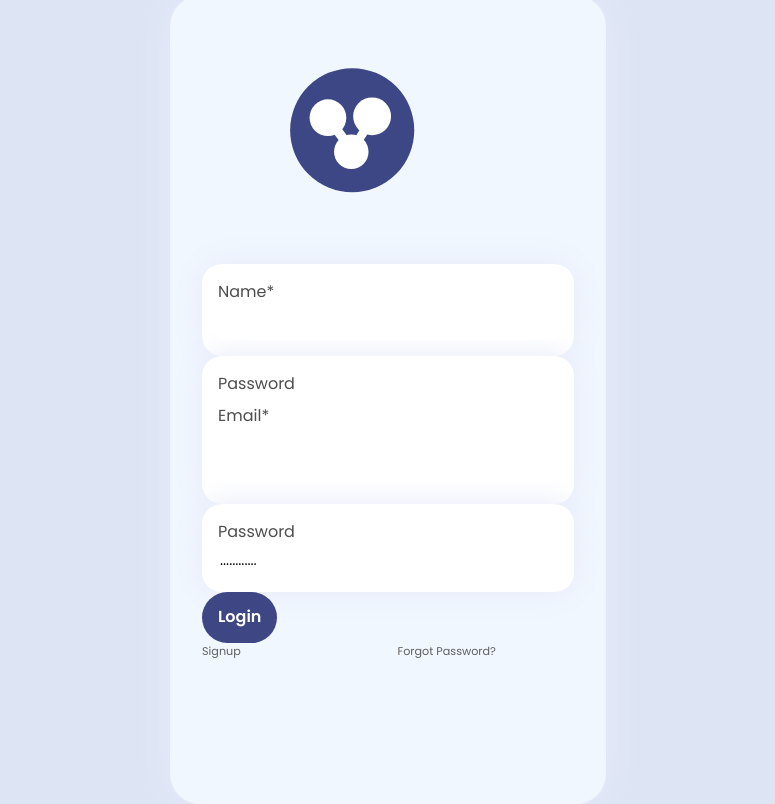
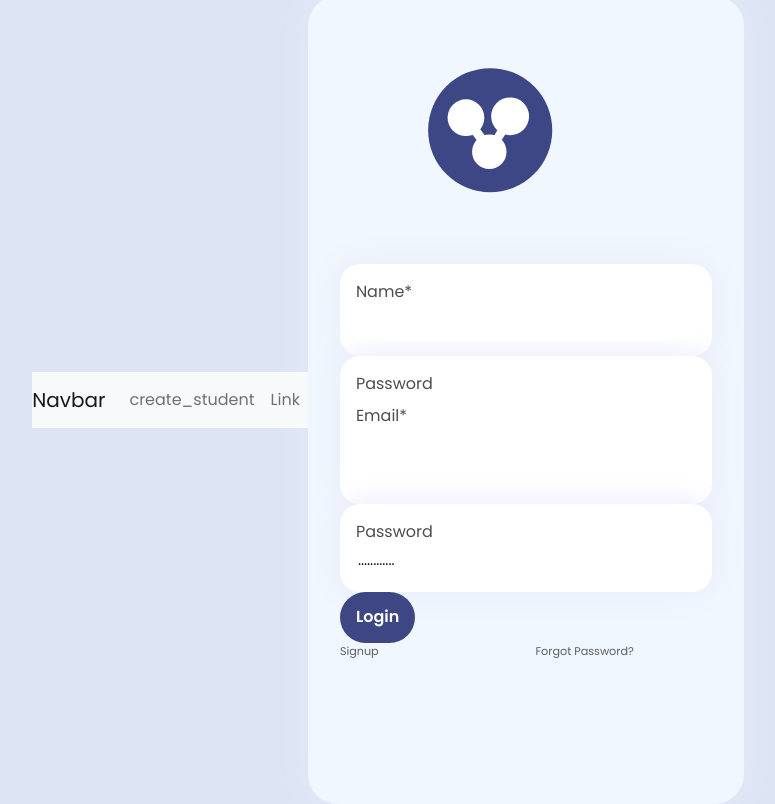
Before and after one commit to samirvithlani/yash_django, a Django app: page /crud/create/ in a window 1280 px wide. Shown: the whole page, without its empty margins (252-1027 px from the left). Run offline with Django 4.2, Linux system fonts and the light colour scheme; some libraries are stand-ins or nearby versions.

Commit message:
extend include

```diff
--- a/crud/urls.py
+++ b/crud/urls.py
@@ -5,6 +5,7 @@
 urlpatterns = [
     path('create/',views.create_student_view,name='create_student'),
     path('list/',views.student_list_view,name='student_list'),
+    path('listsort/',views.student_list_sort,name='student_sort'),
     path('delete/<int:id>',views.student_delete_view,name='student_delete'),
     path('detail/<int:id>',views.student_detail_view,name='student_detail'),
     path('update/<int:id>',views.student_update_view,name='student_update')
--- a/crud/views.py
+++ b/crud/views.py
@@ -16,10 +16,21 @@
 
 
 def student_list_view(request):
+    print("hello")
     context = {}
     students = Student.objects.all().values()
     context['students'] = students
     return render(request,"crud/student_list.html",context)
+
+
+def student_list_sort(request):
+
+    print("sort")
+    context ={}
+    student = Student.objects.all().order_by('-roll').values()
+    context['students'] = student
+    return render(request,"crud/student_list.html",context)
+
 
 def student_delete_view(request,id):
     context = {}
--- /dev/null
+++ b/templates/base.html
@@ -0,0 +1,27 @@
+<!DOCTYPE html>
+<html lang="en">
+<head>
+    <link href="https://cdn.jsdelivr.net/npm/bootstrap@5.0.2/dist/css/bootstrap.min.css" rel="stylesheet" integrity="sha384-EVSTQN3/azprG1Anm3QDgpJLIm9Nao0Yz1ztcQTwFspd3yD65VohhpuuCOmLASjC" crossorigin="anonymous">
+</head>
+<body>
+
+
+    {% block navbar %}
+
+    {% endblock navbar %}
+
+    {% block content %}
+    {% endblock content %}
+
+
+    {% block abc %}
+
+    {% endblock abc %}
+
+
+    {% block footer %}
+    {% endblock footer %}
+
+
+</body>
+</html>
--- a/templates/crud/create_student.html
+++ b/templates/crud/create_student.html
@@ -1,67 +1,199 @@
-{% load static %}
-{% load crispy_forms_tags  %}
+{% extends '../base.html' %}
+{% load static %} {% load crispy_forms_tags %}
+
+
+{% block navbar %}
+  {% include '../navbar.html' %}
+{% endblock navbar %}
+
+
+
+{% block content %}
+
 <!DOCTYPE html>
 <html lang="en">
   <head>
-    <link href="https://cdn.jsdelivr.net/npm/bootstrap@5.0.2/dist/css/bootstrap.min.css" rel="stylesheet" integrity="sha384-EVSTQN3/azprG1Anm3QDgpJLIm9Nao0Yz1ztcQTwFspd3yD65VohhpuuCOmLASjC" crossorigin="anonymous">
-    <link rel="stylesheet" href="https://cdnjs.cloudflare.com/ajax/libs/normalize/5.0.0/normalize.min.css">
-    <link rel='stylesheet' href='https://fonts.googleapis.com/css2?family=Poppins:ital,wght@0,100;0,200;0,300;0,400;0,500;0,600;0,700;0,800;0,900;1,100;1,200;1,300;1,400;1,500;1,600;1,700;1,800;1,900&amp;display=swap'>
-    <link rel="stylesheet" href="{% static 'style.css' %}">
+    <link
+      href="https://cdn.jsdelivr.net/npm/bootstrap@5.0.2/dist/css/bootstrap.min.css"
+      rel="stylesheet"
+      integrity="sha384-EVSTQN3/azprG1Anm3QDgpJLIm9Nao0Yz1ztcQTwFspd3yD65VohhpuuCOmLASjC"
+      crossorigin="anonymous"
+    />
+    <link
+      rel="stylesheet"
+      href="https://cdnjs.cloudflare.com/ajax/libs/normalize/5.0.0/normalize.min.css"
+    />
+    <link
+      rel="stylesheet"
+      href="https://fonts.googleapis.com/css2?family=Poppins:ital,wght@0,100;0,200;0,300;0,400;0,500;0,600;0,700;0,800;0,900;1,100;1,200;1,300;1,400;1,500;1,600;1,700;1,800;1,900&amp;display=swap"
+    />
+    <link rel="stylesheet" href="{% static 'style.css' %}" />
   </head>
   <body>
-    {% comment %} <form method ="POST">
+
+    {% comment %}
+    <form method="POST">
       {% csrf_token %}
-        <div class ="mb-3">
-            <table class ="table">
+      <div class="mb-3">
+        <table class="table">
           {{form.as_table}}
         </table>
-        <input type ="submit" name ="submit" value ="Submit">
+        <input type="submit" name="submit" value="Submit" />
       </div>
-    </form> {% endcomment %}
-    {% comment %} <form method ="POST">
+    </form>
+    {% endcomment %} {% comment %}
+    <form method="POST">
       {% csrf_token %}
-        <div class ="mb-3">
+      <div class="mb-3">
         {{form|crispy}}
-        <input type ="submit" name ="submit" value ="Submit">
+        <input type="submit" name="submit" value="Submit" />
       </div>
-    </form> {% endcomment %}
-    {% comment %} <form method="POST">
+    </form>
+    {% endcomment %} {% comment %}
+    <form method="POST">
       {% csrf_token %}
-        <div class = "form-group">
-            <div class = "form-group col-md-6 mb-0">
+      <div class="form-group">
+        <div class="form-group col-md-6 mb-0">
           {{form.name | as_crispy_field}}
         </div>
       </div>
-
-    </form> {% endcomment %}
+    </form>
+    {% endcomment %}
 
     <div class="screen-1">
-        <svg class="logo" xmlns="http://www.w3.org/2000/svg" xmlns:xlink="http://www.w3.org/1999/xlink" version="1.1" width="300" height="300" viewBox="0 0 640 480" xml:space="preserve">
+      <svg
+        class="logo"
+        xmlns="http://www.w3.org/2000/svg"
+        xmlns:xlink="http://www.w3.org/1999/xlink"
+        version="1.1"
+        width="300"
+        height="300"
+        viewBox="0 0 640 480"
+        xml:space="preserve"
+      >
         <g transform="matrix(3.31 0 0 3.31 320.4 240.4)">
-            <circle style="stroke: rgb(0,0,0); stroke-width: 0; stroke-dasharray: none; stroke-linecap: butt; stroke-dashoffset: 0; stroke-linejoin: miter; stroke-miterlimit: 4; fill: rgb(61,71,133); fill-rule: nonzero; opacity: 1;" cx="0" cy="0" r="40"></circle>
+          <circle
+            style="
+              stroke: rgb(0, 0, 0);
+              stroke-width: 0;
+              stroke-dasharray: none;
+              stroke-linecap: butt;
+              stroke-dashoffset: 0;
+              stroke-linejoin: miter;
+              stroke-miterlimit: 4;
+              fill: rgb(61, 71, 133);
+              fill-rule: nonzero;
+              opacity: 1;
+            "
+            cx="0"
+            cy="0"
+            r="40"
+          ></circle>
         </g>
         <g transform="matrix(0.98 0 0 0.98 268.7 213.7)">
-            <circle style="stroke: rgb(0,0,0); stroke-width: 0; stroke-dasharray: none; stroke-linecap: butt; stroke-dashoffset: 0; stroke-linejoin: miter; stroke-miterlimit: 4; fill: rgb(255,255,255); fill-rule: nonzero; opacity: 1;" cx="0" cy="0" r="40"></circle>
+          <circle
+            style="
+              stroke: rgb(0, 0, 0);
+              stroke-width: 0;
+              stroke-dasharray: none;
+              stroke-linecap: butt;
+              stroke-dashoffset: 0;
+              stroke-linejoin: miter;
+              stroke-miterlimit: 4;
+              fill: rgb(255, 255, 255);
+              fill-rule: nonzero;
+              opacity: 1;
+            "
+            cx="0"
+            cy="0"
+            r="40"
+          ></circle>
         </g>
         <g transform="matrix(1.01 0 0 1.01 362.9 210.9)">
-            <circle style="stroke: rgb(0,0,0); stroke-width: 0; stroke-dasharray: none; stroke-linecap: butt; stroke-dashoffset: 0; stroke-linejoin: miter; stroke-miterlimit: 4; fill: rgb(255,255,255); fill-rule: nonzero; opacity: 1;" cx="0" cy="0" r="40"></circle>
+          <circle
+            style="
+              stroke: rgb(0, 0, 0);
+              stroke-width: 0;
+              stroke-dasharray: none;
+              stroke-linecap: butt;
+              stroke-dashoffset: 0;
+              stroke-linejoin: miter;
+              stroke-miterlimit: 4;
+              fill: rgb(255, 255, 255);
+              fill-rule: nonzero;
+              opacity: 1;
+            "
+            cx="0"
+            cy="0"
+            r="40"
+          ></circle>
         </g>
         <g transform="matrix(0.92 0 0 0.92 318.5 286.5)">
-            <circle style="stroke: rgb(0,0,0); stroke-width: 0; stroke-dasharray: none; stroke-linecap: butt; stroke-dashoffset: 0; stroke-linejoin: miter; stroke-miterlimit: 4; fill: rgb(255,255,255); fill-rule: nonzero; opacity: 1;" cx="0" cy="0" r="40"></circle>
+          <circle
+            style="
+              stroke: rgb(0, 0, 0);
+              stroke-width: 0;
+              stroke-dasharray: none;
+              stroke-linecap: butt;
+              stroke-dashoffset: 0;
+              stroke-linejoin: miter;
+              stroke-miterlimit: 4;
+              fill: rgb(255, 255, 255);
+              fill-rule: nonzero;
+              opacity: 1;
+            "
+            cx="0"
+            cy="0"
+            r="40"
+          ></circle>
         </g>
         <g transform="matrix(0.16 -0.12 0.49 0.66 290.57 243.57)">
-            <polygon style="stroke: rgb(0,0,0); stroke-width: 0; stroke-dasharray: none; stroke-linecap: butt; stroke-dashoffset: 0; stroke-linejoin: miter; stroke-miterlimit: 4; fill: rgb(255,255,255); fill-rule: nonzero; opacity: 1;" points="-50,-50 -50,50 50,50 50,-50 "></polygon>
+          <polygon
+            style="
+              stroke: rgb(0, 0, 0);
+              stroke-width: 0;
+              stroke-dasharray: none;
+              stroke-linecap: butt;
+              stroke-dashoffset: 0;
+              stroke-linejoin: miter;
+              stroke-miterlimit: 4;
+              fill: rgb(255, 255, 255);
+              fill-rule: nonzero;
+              opacity: 1;
+            "
+            points="-50,-50 -50,50 50,50 50,-50 "
+          ></polygon>
         </g>
         <g transform="matrix(0.16 0.1 -0.44 0.69 342.03 248.34)">
-            <polygon style="stroke: rgb(0,0,0); stroke-width: 0; stroke-dasharray: none; stroke-linecap: butt; stroke-dashoffset: 0; stroke-linejoin: miter; stroke-miterlimit: 4; fill: rgb(255,255,255); fill-rule: nonzero; opacity: 1;" vector-effect="non-scaling-stroke" points="-50,-50 -50,50 50,50 50,-50 "></polygon>
+          <polygon
+            style="
+              stroke: rgb(0, 0, 0);
+              stroke-width: 0;
+              stroke-dasharray: none;
+              stroke-linecap: butt;
+              stroke-dashoffset: 0;
+              stroke-linejoin: miter;
+              stroke-miterlimit: 4;
+              fill: rgb(255, 255, 255);
+              fill-rule: nonzero;
+              opacity: 1;
+            "
+            vector-effect="non-scaling-stroke"
+            points="-50,-50 -50,50 50,50 50,-50 "
+          ></polygon>
         </g>
       </svg>
-        <form method = "POST">
+      <form method="POST">
         {% csrf_token %}
         <div class="email">
-          {% comment %} <label for="email">Email Address</label> {% endcomment %}
+
           <div class="sec-2">
-            <ion-icon name="mail-outline" role="img" class="md hydrated" aria-label="mail outline"></ion-icon>
+            <ion-icon
+              name="mail-outline"
+              role="img"
+              class="md hydrated"
+              aria-label="mail outline"
+            ></ion-icon>
             {{form.name | as_crispy_field}}
           </div>
         </div>
--- /dev/null
+++ b/templates/navbar.html
@@ -0,0 +1,27 @@
+<!DOCTYPE html>
+<html lang="en">
+<head>
+    <link href="https://cdn.jsdelivr.net/npm/bootstrap@5.0.2/dist/css/bootstrap.min.css" rel="stylesheet" integrity="sha384-EVSTQN3/azprG1Anm3QDgpJLIm9Nao0Yz1ztcQTwFspd3yD65VohhpuuCOmLASjC" crossorigin="anonymous">
+</head>
+<body>
+    <nav class="navbar navbar-expand-lg navbar-light bg-light">
+        <a class="navbar-brand" href="#">Navbar</a>
+        <button class="navbar-toggler" type="button" data-toggle="collapse" data-target="#navbarSupportedContent" aria-controls="navbarSupportedContent" aria-expanded="false" aria-label="Toggle navigation">
+          <span class="navbar-toggler-icon"></span>
+        </button>
+
+        <div class="collapse navbar-collapse" id="navbarSupportedContent">
+          <ul class="navbar-nav mr-auto">
+            <li class="nav-item active">
+              <a class="nav-link" href="{% url 'create_student' %}">create_student </a>
+            </li>
+            <li class="nav-item">
+              <a class="nav-link" href="#">Link</a>
+            </li>
+
+          </ul>
+
+        </div>
+      </nav>
+</body>
+</html>
```
Also changed, not shown: other parts of templates/crud/create_student.html (+35 -16 lines), static/style1.css (added, +10 -0 lines), templates/crud/student_list.html (+27 -2 lines), templates/footer.html (added, +13 -0 lines), static/style.css (line endings or trailing spaces). Lines whose indentation alone changed are shown as unchanged.
